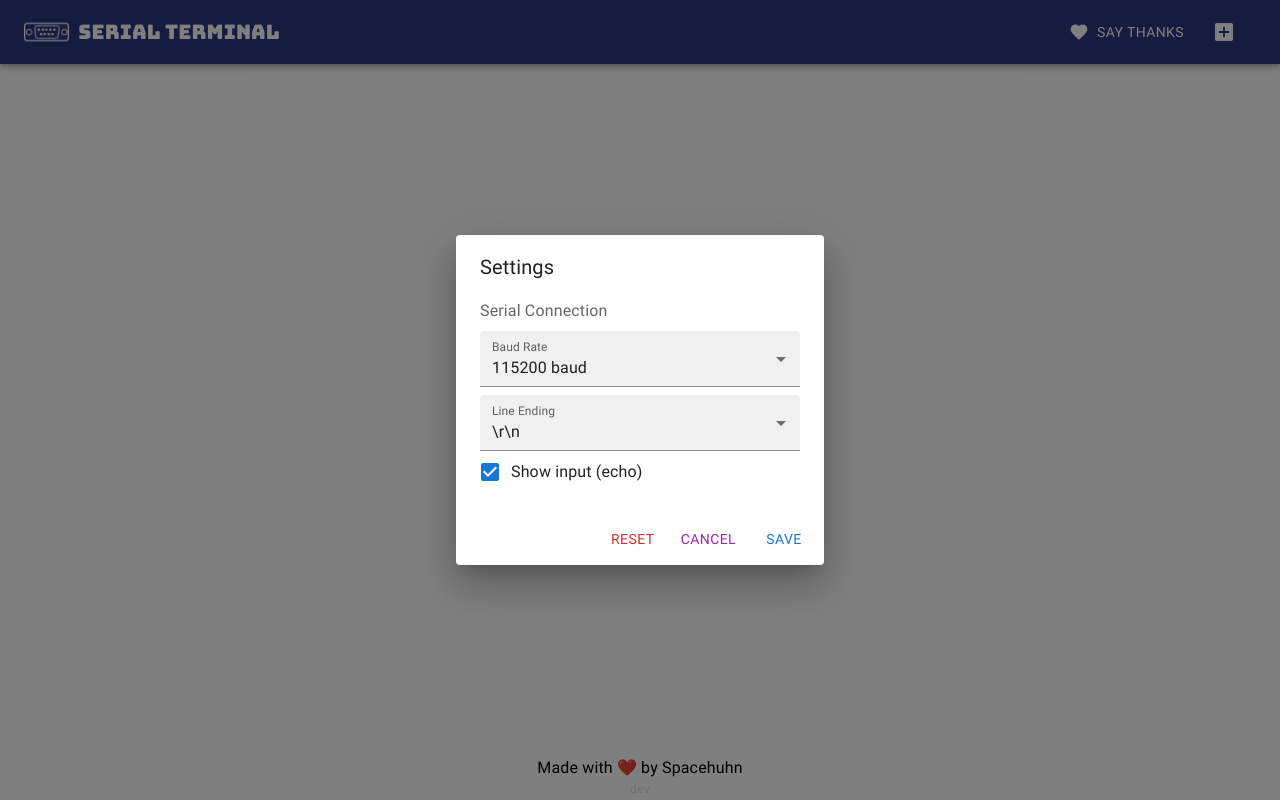
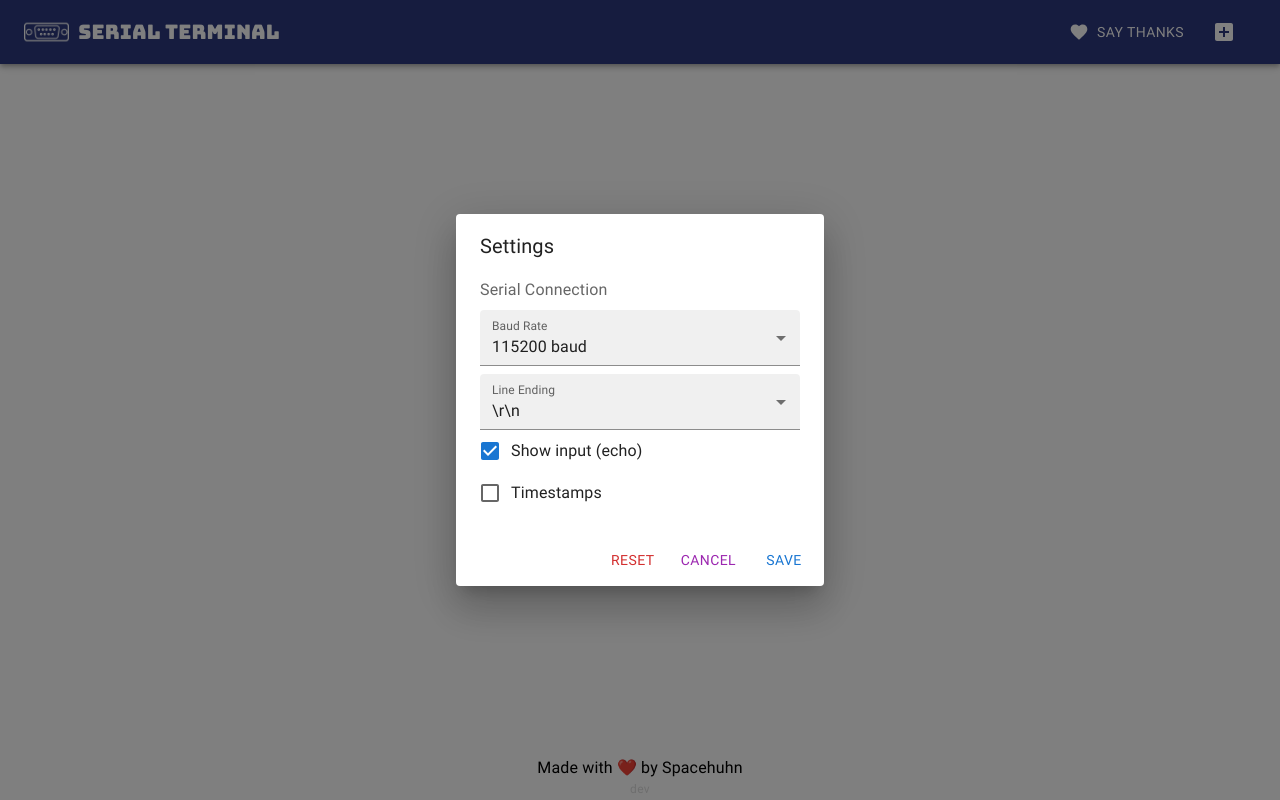
Before and after one commit to SpacehuhnTech/serialterminal, a React (Create React App) app: page / in a window 1280 px wide. Both pictures are taken after a click on the button 640 px from the left and 369 px from the top of the page. Built offline with nearby package versions, Linux system fonts and the light colour scheme.

Commit message:
Added timestamp setting

```diff
--- a/src/App.js
+++ b/src/App.js
@@ -19,6 +19,7 @@ const loadSettings = () => {
     baudRate: 115200,
     lineEnding: '\\r\\n',
     echoFlag: true,
+    timeFlag: false,
   }
 
   const cookieValue = getCookie('settings')
@@ -29,6 +30,7 @@ const loadSettings = () => {
     if ('baudRate' in cookieJSON) settings.baudRate = cookieJSON.baudRate
     if ('lineEnding' in cookieJSON) settings.lineEnding = cookieJSON.lineEnding
     if ('echoFlag' in cookieJSON) settings.echoFlag = cookieJSON.echoFlag
+    if ('timeFlag' in cookieJSON) settings.timeFlag = cookieJSON.timeFlag
   } catch (e) {
     console.error(e)
   }
@@ -135,6 +137,7 @@ function App() {
           send={handleSend}
           openSettings={() => setSettingsOpen(true)}
           echo={settings.echoFlag}
+          time={settings.timeFlag}
           clearToast={() => setToast({ open: true, severity: 'info', value: 'History cleared 🧹' })}
         />
         :
--- a/src/components/Settings.js
+++ b/src/components/Settings.js
@@ -50,11 +50,13 @@ const Settings = (props) => {
     const [baudRate, setBaudRate] = React.useState(props.settings.baudRate)
     const [lineEnding, setLineEnding] = React.useState(props.settings.lineEnding)
     const [echoFlag, setEchoFlag] = React.useState(props.settings.echoFlag)
+    const [timeFlag, setTimeFlag] = React.useState(props.settings.timeFlag)
 
     const cancel = () => {
         setBaudRate(props.settings.baudRate)
         setLineEnding(props.settings.lineEnding)
         setEchoFlag(props.settings.echoFlag)
+        setTimeFlag(props.settings.timeFlag)
 
         props.close()
     }
@@ -70,6 +72,7 @@ const Settings = (props) => {
             baudRate: baudRate,
             lineEnding: lineEnding,
             echoFlag: echoFlag,
+            timeFlag: timeFlag,
         })
 
         props.close()
@@ -122,6 +125,15 @@ const Settings = (props) => {
                     } label='Show input (echo)' />
                 </FormGroup>
 
+                <FormGroup>
+                    <FormControlLabel control={
+                        <Checkbox
+                            checked={timeFlag}
+                            onChange={(e) => setTimeFlag(e.target.checked)}
+                        />
+                    } label='Timestamps' />
+                </FormGroup>
+
             </DialogContent>
 
             <DialogActions>
--- a/src/components/Terminal.js
+++ b/src/components/Terminal.js
@@ -67,6 +67,7 @@ const Terminal = (props) => {
                     setInput={setInput}
                     openSettings={props.openSettings}
                     echo={props.echo}
+                    time={props.time}
                     clearToast={props.clearToast}
                 />
             </Grid>
@@ -88,6 +89,7 @@ Terminal.propTypes = {
     send: PropTypes.func,
     openSettings: PropTypes.func,
     echo: PropTypes.bool,
+    time: PropTypes.bool,
     clearToast: PropTypes.func,
 }
 
--- a/src/components/TerminalOutput.js
+++ b/src/components/TerminalOutput.js
@@ -134,7 +134,7 @@ const TerminalOutput = (props) => {
                 <code style={codeCSS}>
                     {props.history.filter(line => (line.type === 'output' || props.echo)).map((line, i) => (
                         <span key={i} style={lineCSS[line.type]}>
-                            {line.time.toTimeString().substring(0, 8)}&nbsp;
+                            {props.time && `${line.time.toTimeString().substring(0, 8)} `}
                             {line.value}
                             <br />
                         </span>
@@ -175,6 +175,7 @@ TerminalOutput.propTypes = {
     setInput: PropTypes.func,
     openSettings: PropTypes.func,
     echo: PropTypes.bool,
+    time: PropTypes.bool,
     clearToast: PropTypes.func,
 }
 
```
